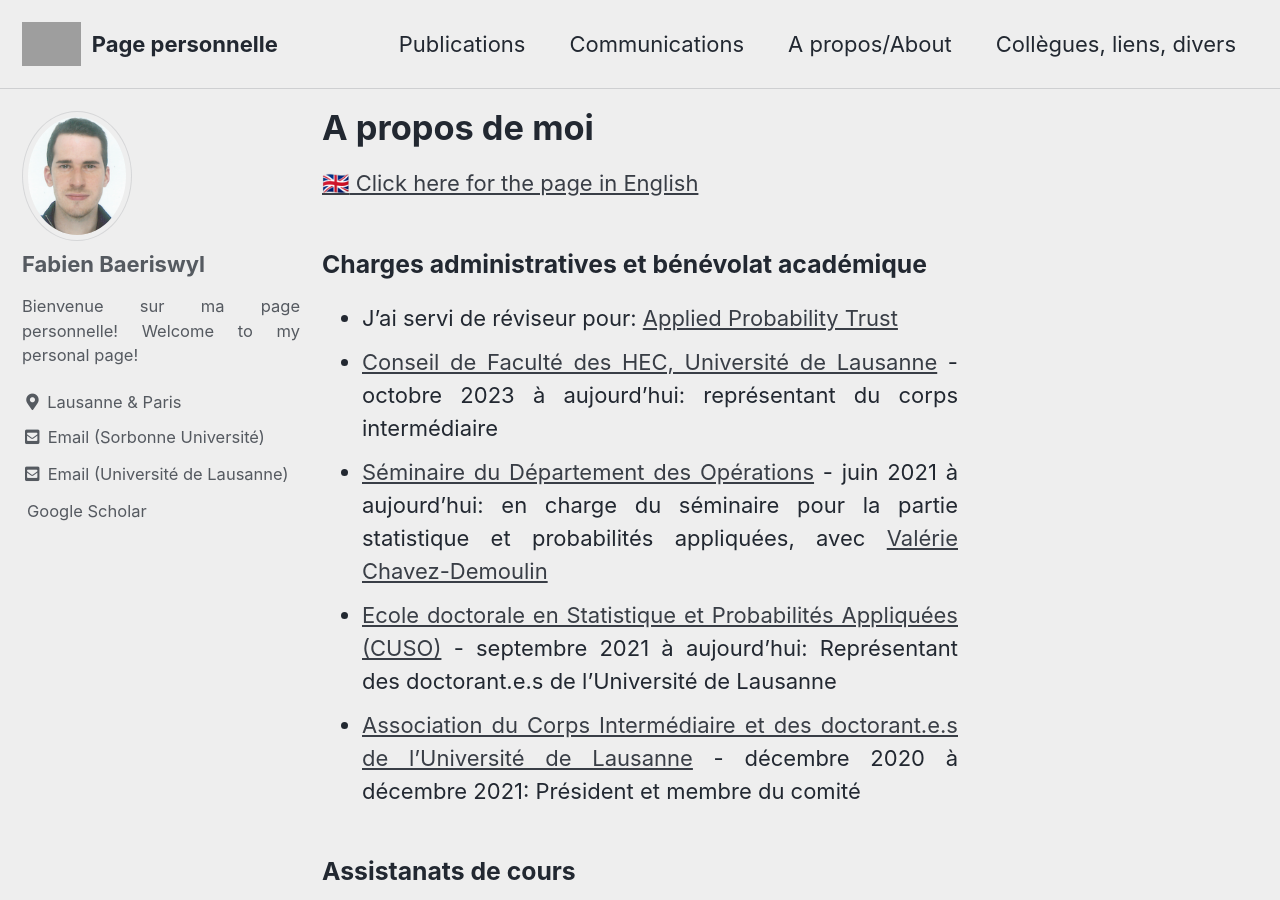
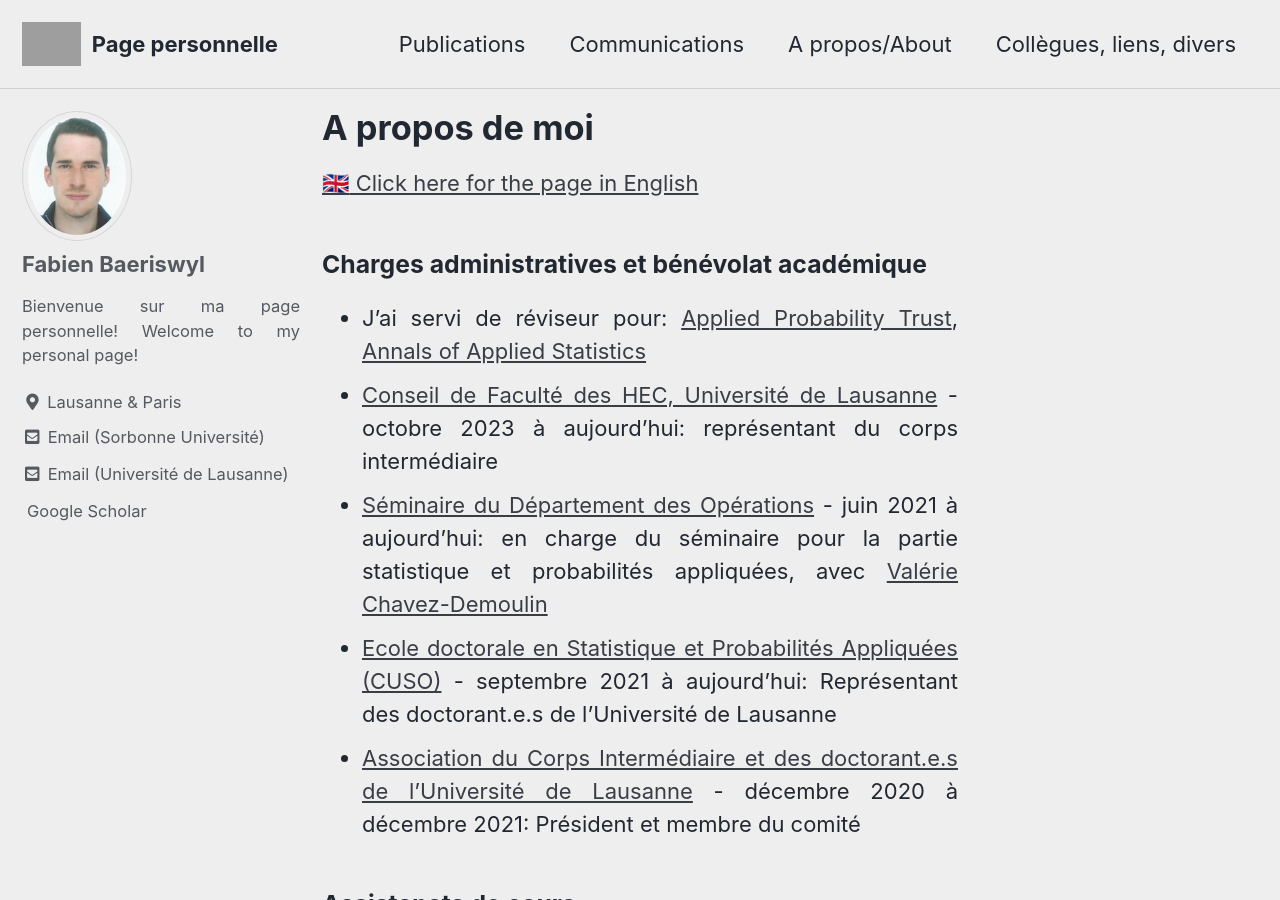
Before and after one commit to hplaninic/hrvoje.planinic.github.io, a Jekyll site: the page built from _pages/apropos.md, in a window 1280 px wide and 900 px high. Built offline with Jekyll 4.4.1, drawn with Linux system fonts in a browser that asks for light colours; cached includes are drawn as plain includes; emoji names are drawn with the system emoji font; a style sheet for code colours, icons or effects is not loaded; grey boxes are pictures that could not be loaded.

Commit message:
Update apropos.md

```diff
--- a/_pages/apropos.md
+++ b/_pages/apropos.md
@@ -10,7 +10,7 @@
 
 ### Charges administratives et bénévolat académique
 
-- J'ai servi de réviseur pour: [Applied Probability Trust](https://www.cambridge.org/core/societies/applied-probability-trust)
+- J'ai servi de réviseur pour: [Applied Probability Trust](https://www.cambridge.org/core/societies/applied-probability-trust), [Annals of Applied Statistics](https://imstat.org/journals-and-publications/annals-of-applied-statistics/)
 - [Conseil de Faculté des HEC, Université de Lausanne](https://www.unil.ch/hec/fr/home/contact/conseil-de-faculte.html) - octobre 2023 à aujourd'hui: représentant du corps intermédiaire
 - [Séminaire du Département des Opérations](https://do-seminar-unil.github.io) - juin 2021 à aujourd'hui: en charge du séminaire pour la partie statistique et probabilités appliquées, avec [Valérie Chavez-Demoulin](https://applicationspub.unil.ch/interpub/noauth/php/Un/UnPers.php?PerNum=1081431&LanCode=8)
 - [Ecole doctorale en Statistique et Probabilités Appliquées (CUSO)](https://statistique.cuso.ch/accueil) - septembre 2021 à aujourd'hui: Représentant des doctorant.e.s de l'Université de Lausanne
```
